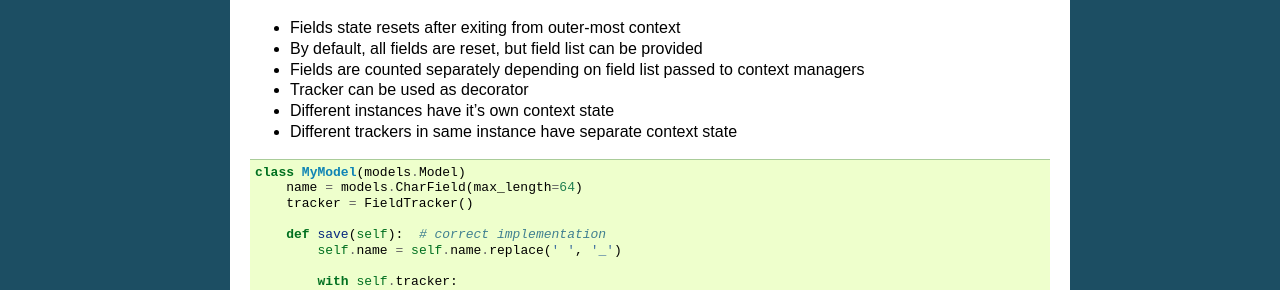
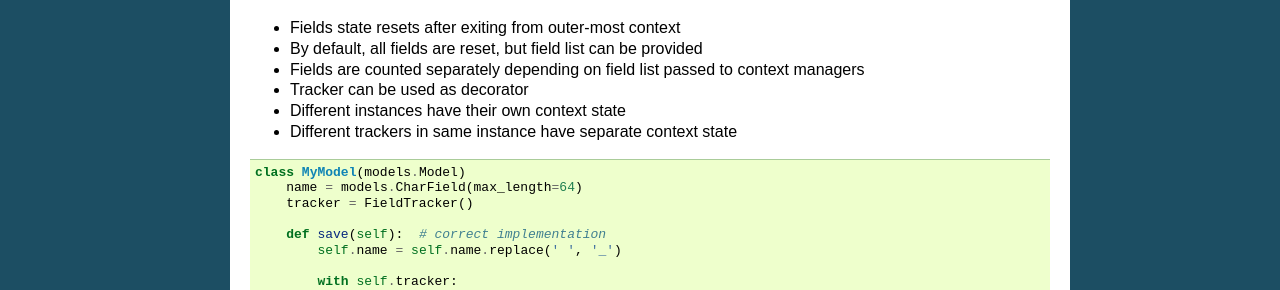
Before and after one commit to jazzband/django-model-utils, a Sphinx documentation site: the page built from docs/utilities.rst, in a window 1280 px wide and 900 px high, scrolled down 5376 px. Shown: the part 231-521 px from the top of the window. Built offline with Sphinx 7.4.7, drawn with Linux system fonts in a browser that asks for light colours.

Commit message:
#494 fix typo

```diff
--- a/docs/utilities.rst
+++ b/docs/utilities.rst
@@ -387,7 +387,7 @@
 * By default, all fields are reset, but field list can be provided
 * Fields are counted separately depending on field list passed to context managers
 * Tracker can be used as decorator
-* Different instances have it's own context state
+* Different instances have their own context state
 * Different trackers in same instance have separate context state
 
 .. code-block:: python
```
